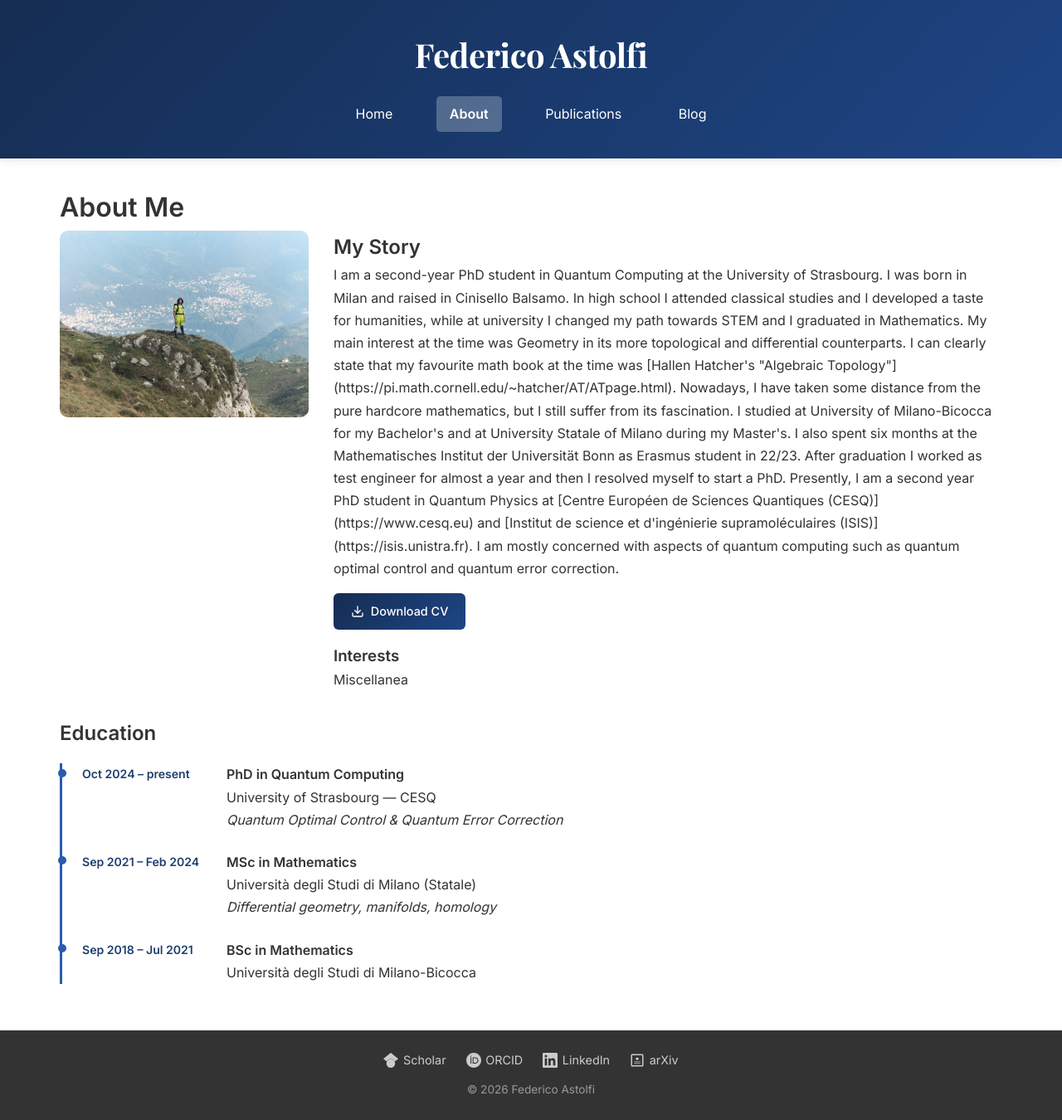
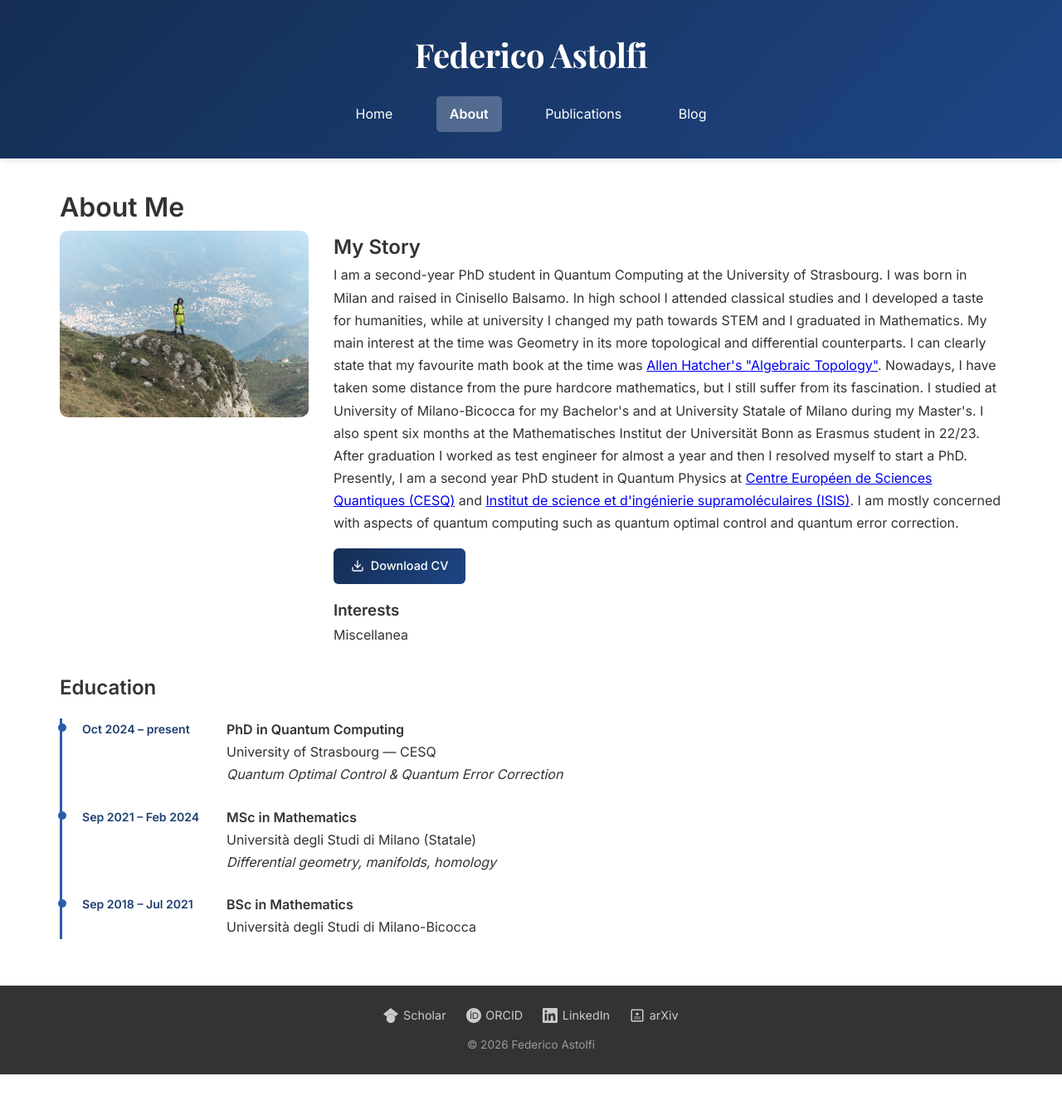
Before and after one commit to FedericoAstolfi/federicoastolfi.github.io, a Jekyll site: the page built from about.md, in a window 1280 px wide. Shown: the whole page at 83% size. Built offline with Jekyll 4.4.1, drawn with Linux system fonts in a browser that asks for light colours; after the commit the page ends 1295 px from its top, so only the background shows below that.

Commit message:
Fix about page links: convert markdown to HTML inside div blocks
Co-Authored-By: Claude Opus 4.6 <noreply@anthropic.com>

```diff
--- a/about.md
+++ b/about.md
@@ -11,7 +11,7 @@ layout: default
   <div style="flex: 1; min-width: 300px;">
     <h2 style="margin-top: 0;">My Story</h2>
     <p>
-    I am a second-year PhD student in Quantum Computing at the University of Strasbourg. I was born in Milan and raised in Cinisello Balsamo. In high school I attended classical studies and I developed a taste for humanities, while at university I changed my path towards STEM and I graduated in Mathematics. My main interest at the time was Geometry in its more topological and differential counterparts. I can clearly state that my favourite math book at the time was [Hallen Hatcher's "Algebraic Topology"](https://pi.math.cornell.edu/~hatcher/AT/ATpage.html). Nowadays, I have taken some distance from the pure hardcore mathematics, but I still suffer from its fascination. I studied at University of Milano-Bicocca for my Bachelor's and at  University Statale of Milano during my Master's. I also spent six months at the Mathematisches Institut der Universität Bonn as Erasmus student in 22/23. After graduation I worked as test engineer for almost a year and then I resolved myself to start a PhD. Presently, I am a second year PhD student in Quantum Physics at [Centre Européen de Sciences Quantiques (CESQ)](https://www.cesq.eu) and [Institut de science et d'ingénierie supramoléculaires (ISIS)](https://isis.unistra.fr). I am mostly concerned with aspects of quantum computing such as quantum optimal control and quantum error correction.
+    I am a second-year PhD student in Quantum Computing at the University of Strasbourg. I was born in Milan and raised in Cinisello Balsamo. In high school I attended classical studies and I developed a taste for humanities, while at university I changed my path towards STEM and I graduated in Mathematics. My main interest at the time was Geometry in its more topological and differential counterparts. I can clearly state that my favourite math book at the time was <a href="https://pi.math.cornell.edu/~hatcher/AT/ATpage.html" target="_blank">Allen Hatcher's "Algebraic Topology"</a>. Nowadays, I have taken some distance from the pure hardcore mathematics, but I still suffer from its fascination. I studied at University of Milano-Bicocca for my Bachelor's and at  University Statale of Milano during my Master's. I also spent six months at the Mathematisches Institut der Universität Bonn as Erasmus student in 22/23. After graduation I worked as test engineer for almost a year and then I resolved myself to start a PhD. Presently, I am a second year PhD student in Quantum Physics at <a href="https://www.cesq.eu" target="_blank">Centre Européen de Sciences Quantiques (CESQ)</a> and <a href="https://isis.unistra.fr" target="_blank">Institut de science et d'ingénierie supramoléculaires (ISIS)</a>. I am mostly concerned with aspects of quantum computing such as quantum optimal control and quantum error correction.
     </p>
 
     <a href="/assets/Astolfi_CV.pdf" target="_blank" class="cv-btn">
```
